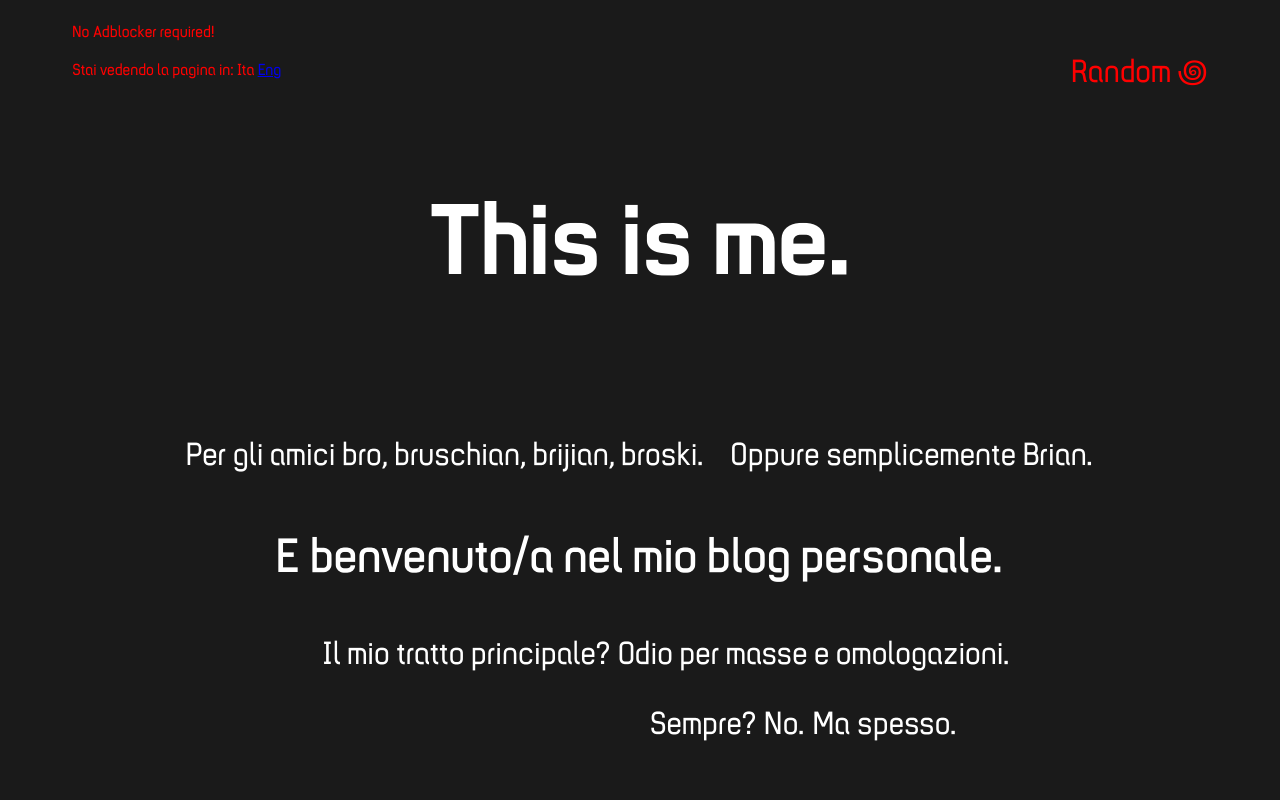
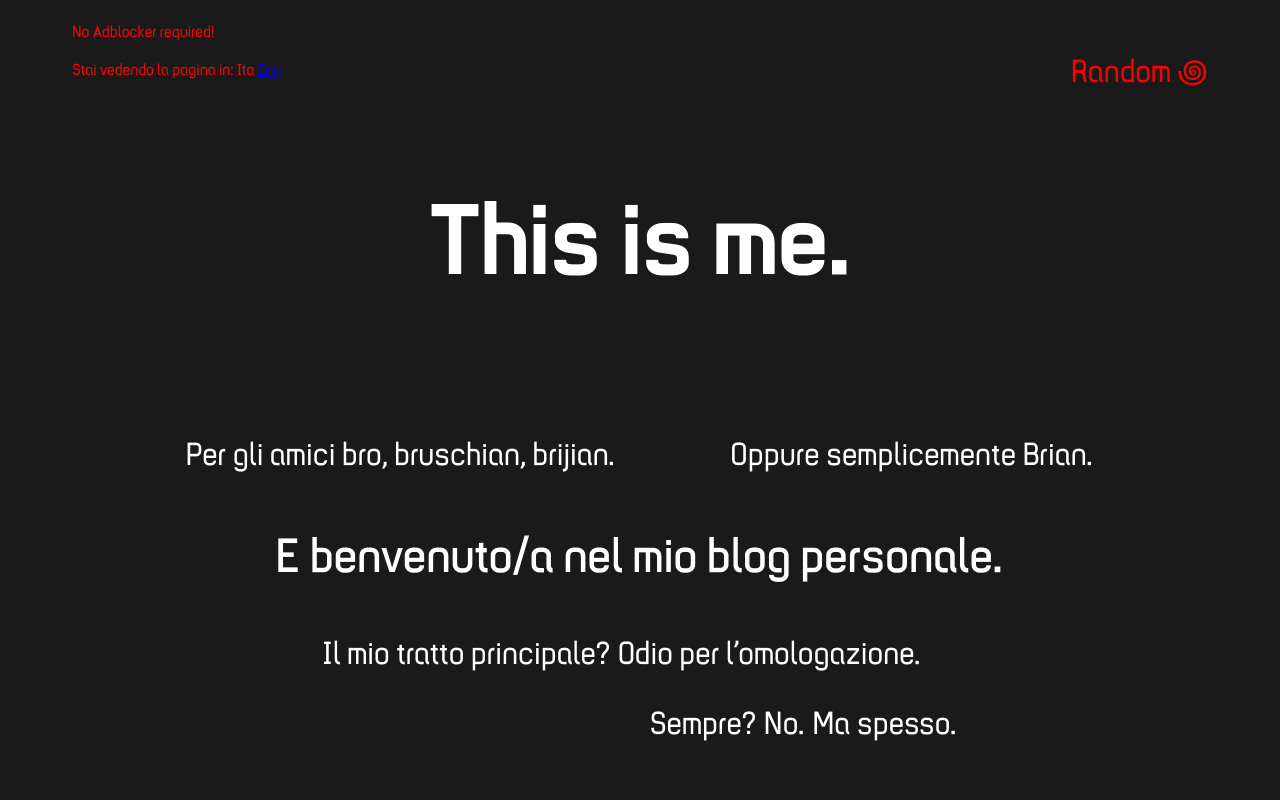
Before and after one commit to Linerd4/Linerd4.github.io, a plain HTML site: page index_it.html in a window 1280 px wide. Shown: the top 800 px of the page. Drawn offline with Linux system fonts and the light colour scheme; a web font is replaced by a local one.

Commit message:
coz yes fuck her

```diff
--- a/index_it.html
+++ b/index_it.html
@@ -38,11 +38,11 @@
 
 			<p id="main_title">This is me.</p>
 			<div>
-				<p id="am1">Per gli amici bro, bruschian, brijian, broski.</p>
+				<p id="am1">Per gli amici bro, bruschian, brijian.</p>
 				<p id="am2">Oppure semplicemente Brian.</p>
 				<br>
 				<p id="welcome_line">E benvenuto/a nel mio blog personale.</p>
-				<p id="tpomo">Il mio tratto principale? Odio per masse e omologazioni.</p>
+				<p id="tpomo">Il mio tratto principale? Odio per l'omologazione.</p>
 				<p id="snms">Sempre? No. Ma spesso.</p>
 			</div>
 		</header>
```
Also changed, not shown: index.html (+2 -2 lines).
